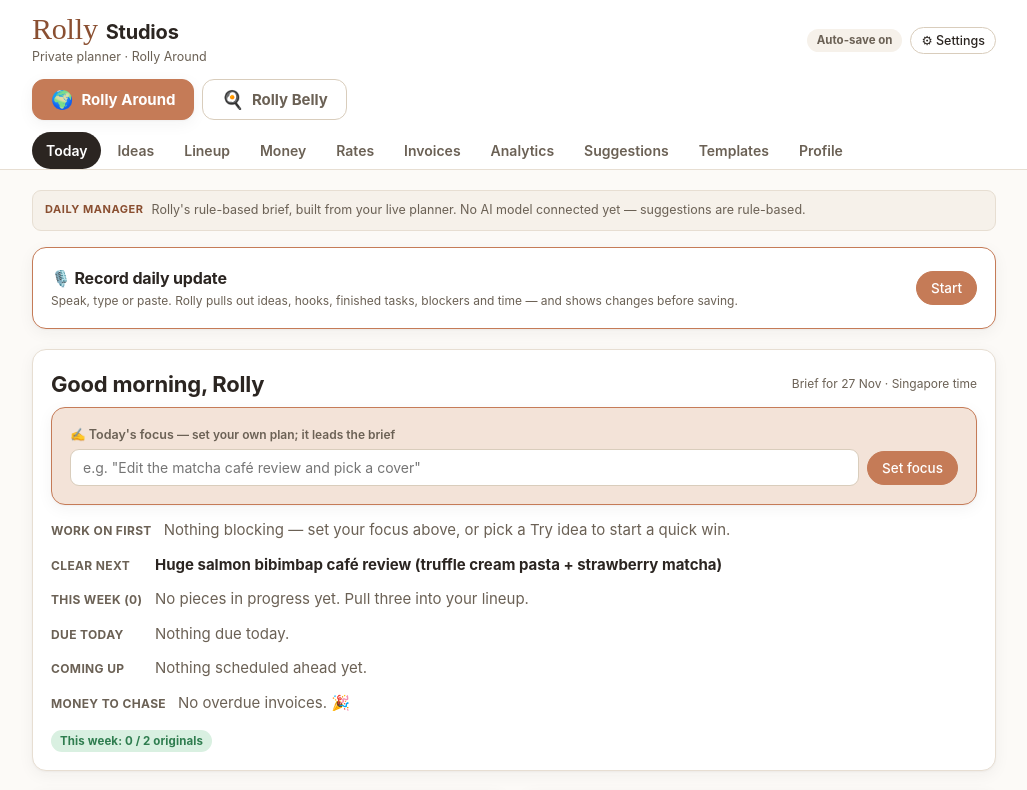
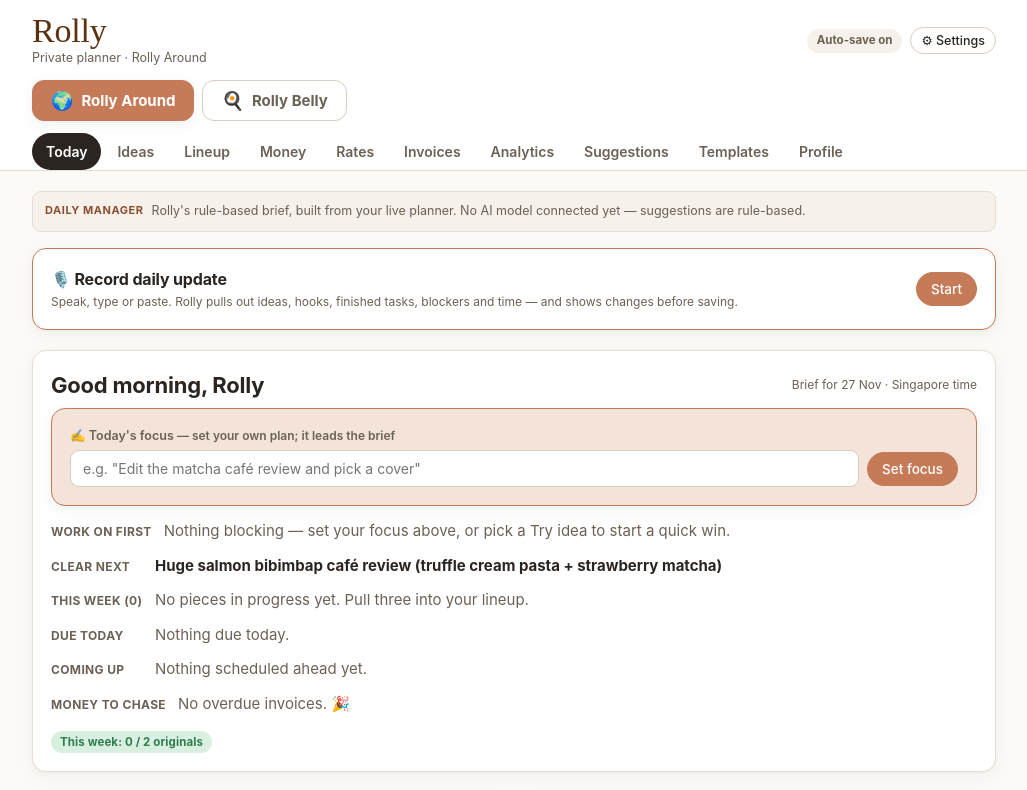
Before and after one commit to shannybeanss/Rollyaround, a React (Vite) app: page / in a window 1280 px wide. Shown: the top 790 px of the page, without its empty margins (126-1153 px from the left). Built offline with nearby package versions, Linux system fonts and the light colour scheme.

Commit message:
Logo: show cursive Rolly wordmark only (remove Studios), warm brown

```diff
--- a/index.html
+++ b/index.html
@@ -6,7 +6,7 @@
     <meta name="viewport" content="width=device-width, initial-scale=1.0, viewport-fit=cover" />
     <meta name="theme-color" content="#fcfaf7" />
     <meta name="description" content="Rolly Around Studios — private planner & assistant for @rollyaround." />
-    <title>Rolly Around Studios</title>
+    <title>Rolly</title>
   </head>
   <body>
     <div id="root"></div>
--- a/src/App.css
+++ b/src/App.css
@@ -17,12 +17,12 @@
 .brand .sub { font-size: 12.5px; color: var(--ink-soft); margin-top: 1px; }
 .brand-script {
   font-family: "Brush Script MT", "Snell Roundhand", "Segoe Script", cursive;
-  font-size: 30px;
+  font-size: 34px;
   font-weight: 400;
-  color: var(--accent-ink);
+  color: #5a3210;            /* warm brown, matching the logo */
   line-height: 1;
+  padding-right: 2px;
 }
-.brand-studios { font-weight: 650; letter-spacing: -0.01em; }
 
 /* Horizontal tabs */
 .tabs {
--- a/src/App.tsx
+++ b/src/App.tsx
@@ -52,7 +52,7 @@ function Shell() {
         <div className="app-header-inner">
           <div className="brand-row">
             <div className="brand">
-              <h1><span className="brand-script">Rolly</span> <span className="brand-studios">Studios</span></h1>
+              <h1><span className="brand-script">Rolly</span></h1>
               <div className="sub">Private planner · {account.name}</div>
             </div>
             <div className="row gap-8">
```
